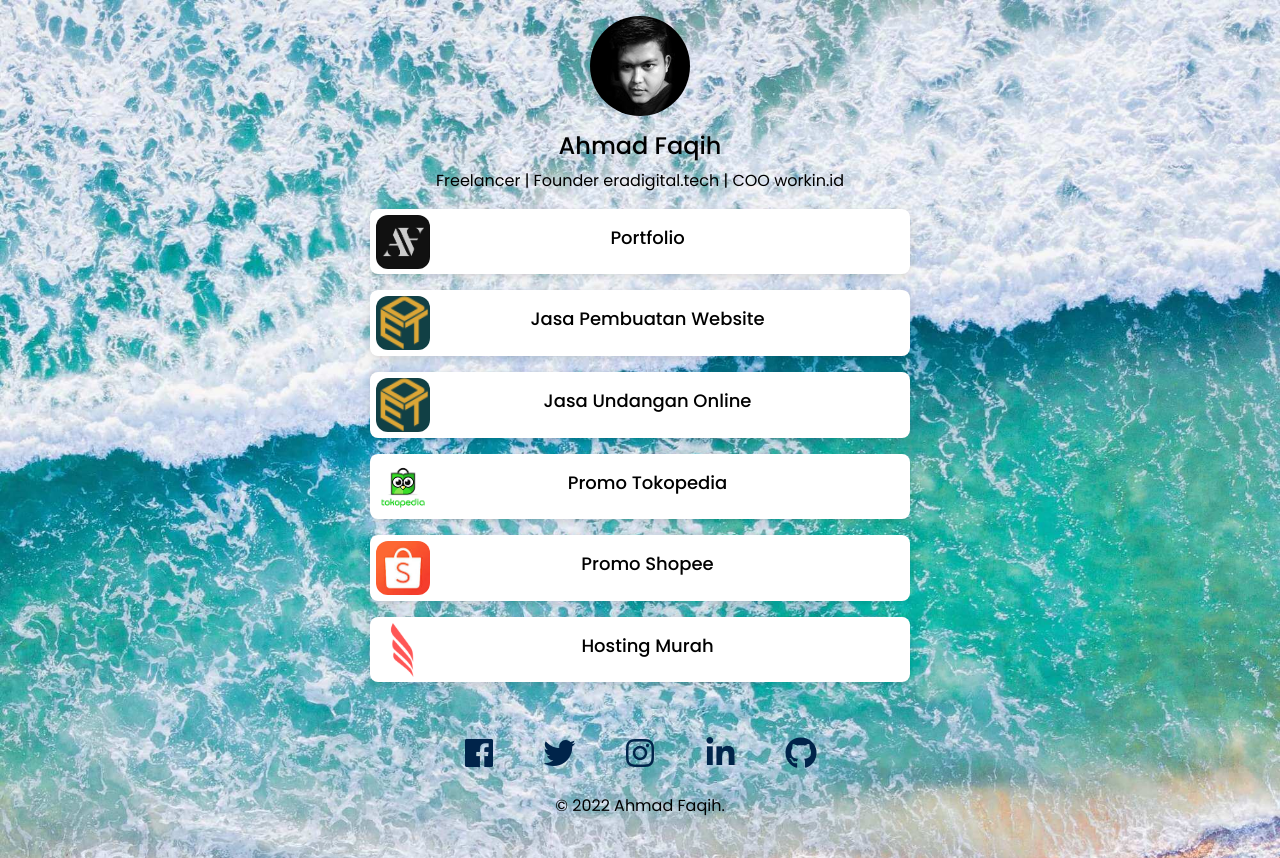
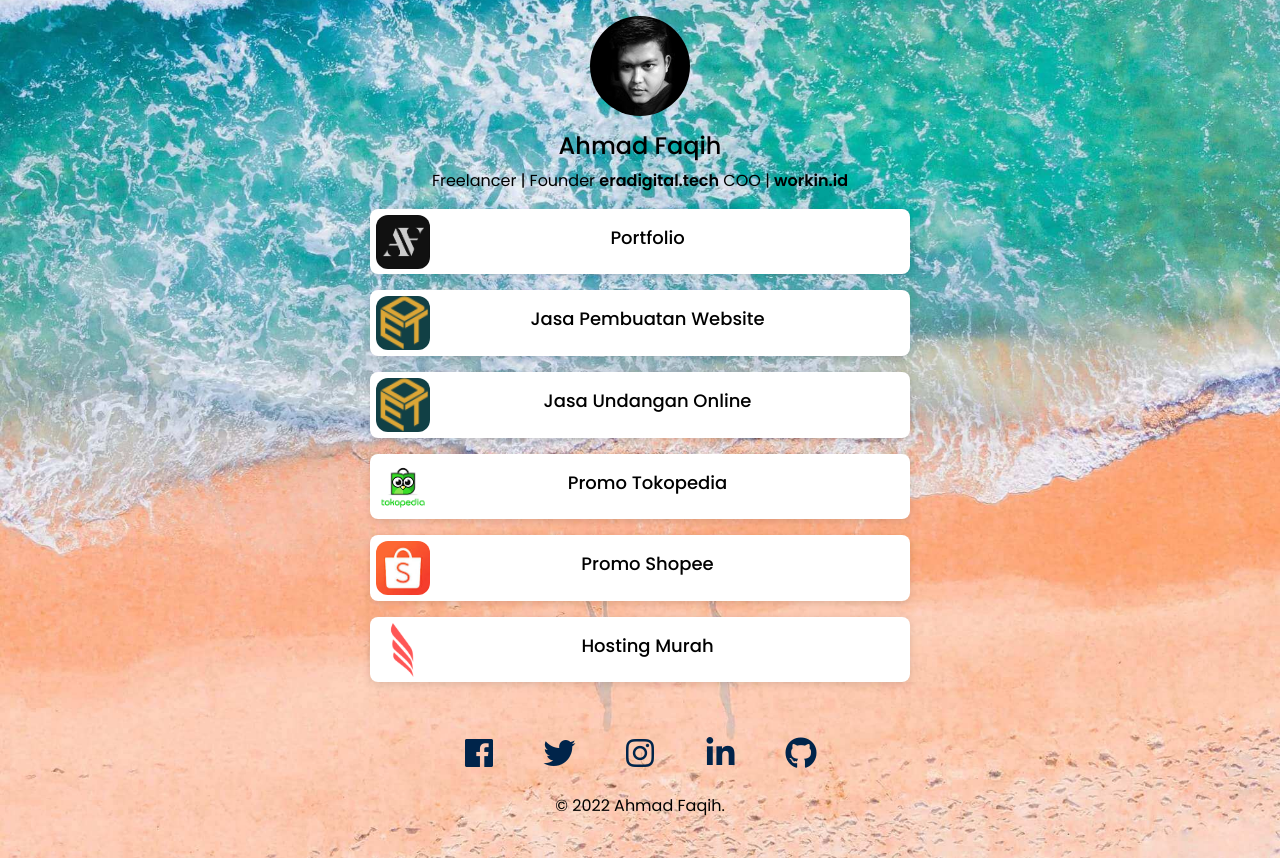
Before and after one commit to ahmadfaqih-dev/web-peronal, a plain HTML site: page index.html in a window 1280 px wide. Drawn offline with Linux system fonts and the light colour scheme.

Commit message:
update home

```diff
--- a/css/style-home.css
+++ b/css/style-home.css
@@ -2,12 +2,11 @@
 
 body {
     background-image: url(/images/bguns.jpg);
-    /* background-color: #f4f5f9; */
     font-family: "Poppins", sans-serif;
     background-size: cover;
     background-position: center;
     background-repeat: no-repeat;
-    background-attachment: fixed;
+    /* background-attachment: fixed; */
     height: 100vh;
     color: black;
 }
@@ -16,6 +15,16 @@ h4{
     color: #000;
     font-size: 18px;
     padding-right: 45px;
+}
+
+.link {
+    color: #000;
+    font-weight: 600;
+}
+
+.link:hover {
+    text-decoration: none;
+    color: #000;
 }
 
 .text-link {
--- a/index.html
+++ b/index.html
@@ -28,7 +28,8 @@
         <div class="profile-image">
           <img src="images/ahmadfaqih.jpg" class="img-fluid rounded-circle" alt="ahmad faqih" style="width: 100px;">
           <h3 class="h4 mt-3">Ahmad Faqih</h3>
-          <p>Freelancer | Founder eradigital.tech | COO workin.id</p>
+          <p class="bio">Freelancer | Founder <a class="link" href="https://www.eradigital.tech/" target="_blank">eradigital.tech</a>
+            COO | <a class="link" href="https://www.workin.id/" target="_blank">workin.id</a></p>
         </div>
 
         <div class="link-box mt-3">
@@ -107,6 +108,7 @@
           <!-- copyright -->
           <span class="copyright">© 2022 Ahmad Faqih.</span>
         </div>
+
       </div>
     </div>
   </div>
```
